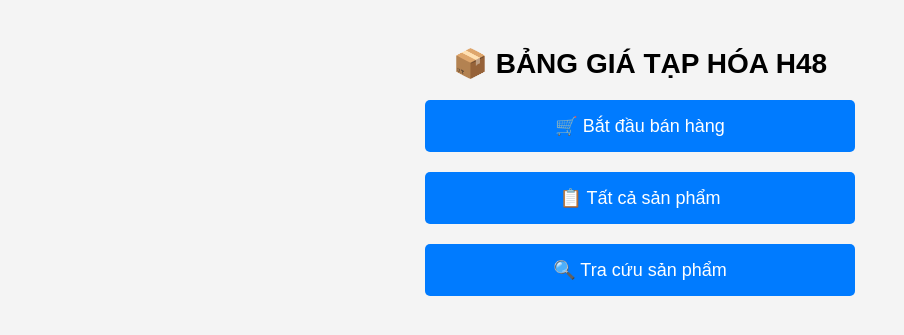
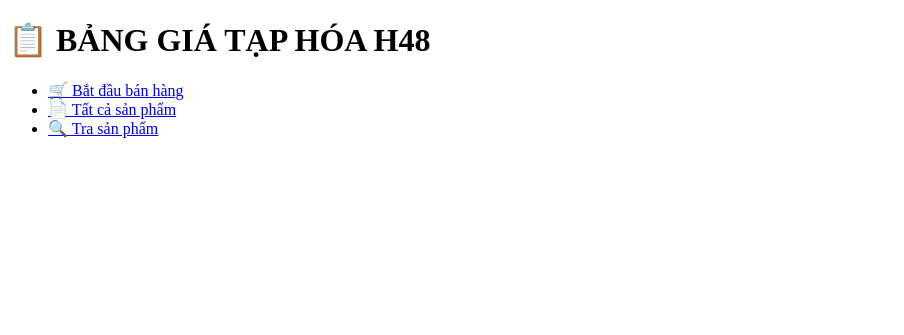
Before and after one commit to AN-dt725/H48, a Flask app: page / in a window 1280 px wide. Shown: the top 335 px of the page, without its empty margins (0-904 px from the left). Run offline with Flask 3, Linux system fonts and the light colour scheme.

Commit message:
Update index.html

```diff
--- a/templates/index.html
+++ b/templates/index.html
@@ -1,31 +1,15 @@
 <!DOCTYPE html>
 <html lang="vi">
 <head>
-  <meta charset="UTF-8">
-  <title>Trang chủ | Tạp hóa H48</title>
-  <meta name="viewport" content="width=device-width, initial-scale=1">
-  <style>
-    body { font-family: sans-serif; background: #f4f4f4; padding: 20px; text-align: center; }
-    h1 { font-size: 28px; }
-    a {
-      display: block;
-      margin: 20px auto;
-      padding: 15px;
-      width: 90%;
-      max-width: 400px;
-      font-size: 18px;
-      background: #007bff;
-      color: white;
-      text-decoration: none;
-      border-radius: 5px;
-    }
-    a:hover { background: #0056b3; }
-  </style>
+    <meta charset="UTF-8">
+    <title>Trang chủ</title>
 </head>
 <body>
-  <h1>📦 BẢNG GIÁ TẠP HÓA H48</h1>
-  <a href="/banhang">🛒 Bắt đầu bán hàng</a>
-  <a href="/tatca">📋 Tất cả sản phẩm</a>
-  <a href="/tra">🔍 Tra cứu sản phẩm</a>
+    <h1>📋 BẢNG GIÁ TẠP HÓA H48</h1>
+    <ul>
+        <li><a href="/banhang">🛒 Bắt đầu bán hàng</a></li>
+        <li><a href="/tatca">📄 Tất cả sản phẩm</a></li>
+        <li><a href="/tra">🔍 Tra sản phẩm</a></li>
+    </ul>
 </body>
 </html>
```
